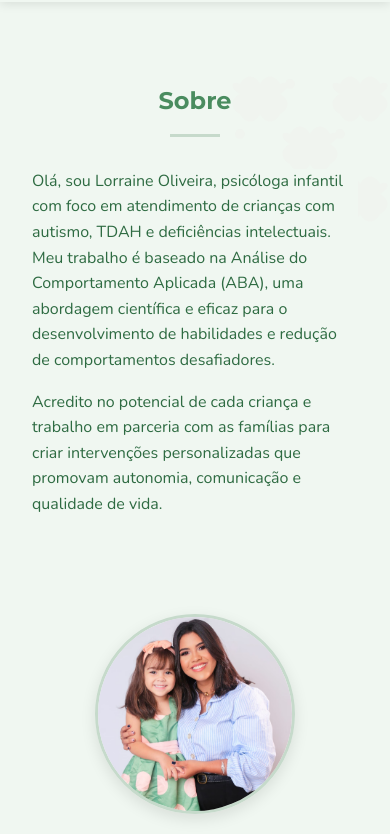
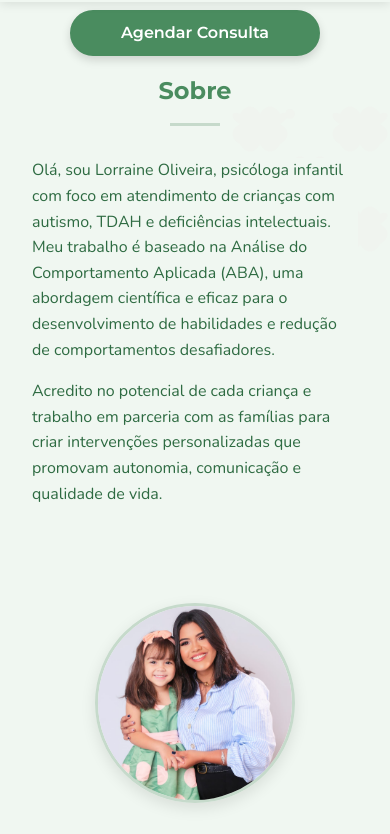
Before and after one commit to renatounai/psicologa_lorraine, a plain HTML site: page index.html in a window 390 px wide. Shown: the part 123-957 px from the top of the page. Drawn offline with nearby package versions, Linux system fonts and the light colour scheme.

Commit message:
added butto to schedule an appointment

```diff
--- a/css/style.css
+++ b/css/style.css
@@ -189,14 +189,55 @@ ul {
     width: 100%;
 }
 
+/* Schedule Button */
+.schedule-button-container {
+    display: flex;
+    justify-content: center;
+    padding: 2rem 0;
+    background-color: var(--background-color);
+}
+
+.schedule-button {
+    display: inline-block;
+    background-color: var(--primary-color);
+    color: white;
+    font-family: var(--heading-font);
+    font-weight: 600;
+    font-size: 1.2rem;
+    padding: 12px 30px;
+    border-radius: 30px;
+    text-align: center;
+    box-shadow: 0 4px 10px rgba(0, 0, 0, 0.15);
+    transition: all 0.3s ease;
+    border: 2px solid var(--primary-color);
+}
+
+.schedule-button:hover {
+    background-color: var(--primary-dark);
+    color: white;
+    transform: translateY(-3px);
+    box-shadow: 0 6px 15px rgba(0, 0, 0, 0.2);
+    border-color: var(--primary-dark);
+}
+
+.schedule-button:active {
+    transform: translateY(-1px);
+    box-shadow: 0 3px 8px rgba(0, 0, 0, 0.15);
+}
+
+.schedule-button:focus {
+    outline: none;
+    box-shadow: 0 0 0 3px rgba(74, 140, 95, 0.4), 0 4px 10px rgba(0, 0, 0, 0.15);
+}
+
 /* Main Content */
 .main {
-    margin-top: var(--spacing-medium);
+    margin-top: 0;
 }
 
 /* Sections */
 .section {
-    padding: var(--spacing-large) 0;
+    padding: var(--spacing-small) 0 var(--spacing-large) 0;
 }
 
 .section:nth-child(even) {
@@ -228,6 +269,7 @@ ul {
 .section--sobre {
     position: relative;
     overflow: hidden;
+    padding-top: 0.5rem;
 }
 
 .section--sobre::before {
@@ -424,6 +466,11 @@ ul {
         margin-bottom: 0;
     }
 
+    .schedule-button {
+        font-size: 1.1rem;
+        padding: 10px 25px;
+    }
+
     .header__mobile-menu {
         display: block;
     }
@@ -486,6 +533,17 @@ ul {
         font-size: 1rem;
     }
 
+    .schedule-button {
+        font-size: 1rem;
+        padding: 8px 20px;
+        width: 80%;
+        max-width: 250px;
+    }
+
+    .schedule-button-container {
+        padding: 0.5rem 0;
+    }
+
     .section__title {
         font-size: 1.5rem;
     }
--- a/index.html
+++ b/index.html
@@ -33,6 +33,12 @@
             </nav>
         </div>
     </header>
+
+    <div class="schedule-button-container">
+        <a href="https://wa.me/5538998853737?text=Olá%20Lorraine,%20gostaria%20de%20agendar%20uma%20consulta." class="schedule-button" target="_blank">
+            Agendar Consulta
+        </a>
+    </div>
 
     <main id="main-content" class="main">
         <section id="sobre" class="section section--sobre" aria-labelledby="sobre-titulo">
```
